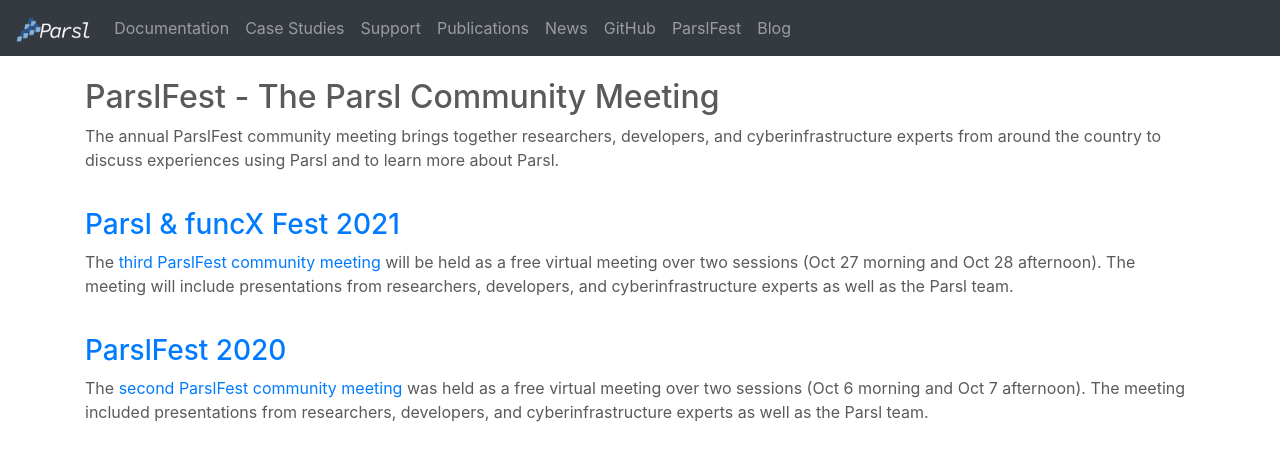
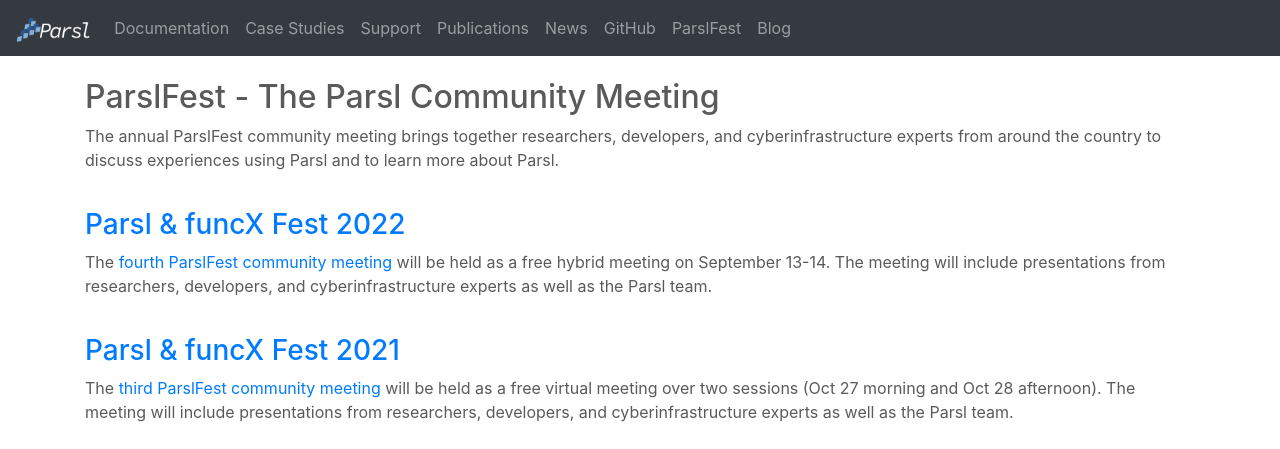
Before and after one commit to Parsl/parsl.github.io, a Jekyll site: the page built from parslfest.html, in a window 1280 px wide and 900 px high, cut to the strip 0-449 px from the top of the window. Built offline with Jekyll 4.4.1, drawn with Linux system fonts in a browser that asks for light colours.

Commit message:
Update parslfest.html

```diff
--- a/parslfest.html
+++ b/parslfest.html
@@ -21,6 +21,12 @@
    </div>
 
 
+   <div class="row" style="padding-top: 20px">
+      <div class="col-lg-12">
+      <h3><a href='parslfest2022.html'>Parsl &amp; funcX Fest 2022</a></h3>
+      <p>The <a href='parslfest2022.html'>fourth ParslFest community meeting</a> will be held as a free hybrid meeting on September 13-14. The meeting will include presentations from researchers, developers, and cyberinfrastructure experts as well as the Parsl team.</p>
+     </div>
+  </div>
 
   <div class="row" style="padding-top: 20px">
       <div class="col-lg-12">
```
